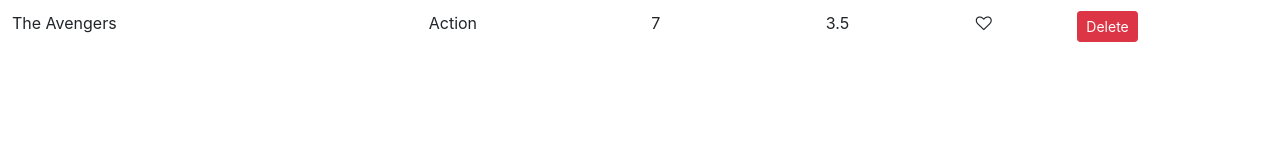
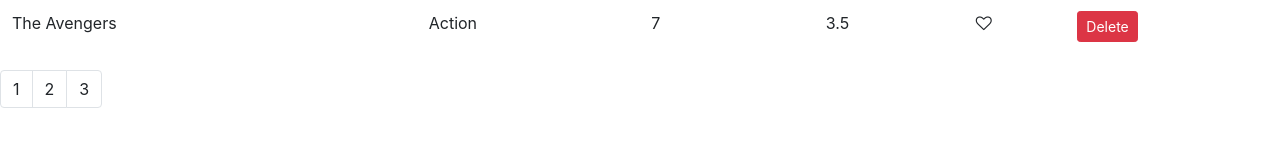
Before and after one commit to tuppers360/vidly, a React (Create React App) app: page / in a window 1280 px wide. Shown: the part 560-706 px from the top of the page. Built offline with nearby package versions, Linux system fonts and the light colour scheme.

Commit message:
4 - Add Pagination to Movies

```diff
--- a/package.json
+++ b/package.json
@@ -5,6 +5,7 @@
   "dependencies": {
     "bootstrap": "^4.3.1",
     "font-awesome": "^4.7.0",
+    "lodash": "^4.17.10",
     "react": "^16.8.6",
     "react-dom": "^16.8.6",
     "react-scripts": "3.0.1"
--- /dev/null
+++ b/src/components/common/pagination.jsx
@@ -0,0 +1,24 @@
+import React from "react";
+import _ from "lodash";
+
+const Pagination = props => {
+  const { itemsCount, pageSize } = props;
+
+  const pagesCount = Math.ceil(itemsCount / pageSize);
+  if (pagesCount === 1) return null;
+  const pages = _.range(1, pagesCount + 1);
+
+  return (
+    <nav>
+      <ul className="pagination">
+        {pages.map(page => (
+          <li key={page} className="page-item">
+            <a className="page-link">{page}</a>
+          </li>
+        ))}
+      </ul>
+    </nav>
+  );
+};
+
+export default Pagination;
--- a/src/components/movies.jsx
+++ b/src/components/movies.jsx
@@ -1,10 +1,12 @@
 import React, { Component } from "react";
 import Like from "./common/like";
+import Pagination from "./common/pagination";
 import { getMovies } from "../services/fakeMovieService";
 
 class Movies extends Component {
   state = {
-    movies: getMovies()
+    movies: getMovies(),
+    pageSize: 4
   };
 
   handleDelete = movie => {
@@ -18,6 +20,10 @@
     movies[index] = { ...movies[index] };
     movies[index].liked = !movies[index].liked;
     this.setState({ movies });
+  };
+
+  handlePageChange = page => {
+    console.log(page);
   };
 
   render() {
@@ -63,6 +69,11 @@
             ))}
           </tbody>
         </table>
+        <Pagination
+          itemsCount={count}
+          pageSize={this.state.pageSize}
+          onPageChange={this.handlePageChange}
+        />
       </React.Fragment>
     );
   }
```
Also changed, not shown: 1 other file (tests, documents, lock files or other folders).
